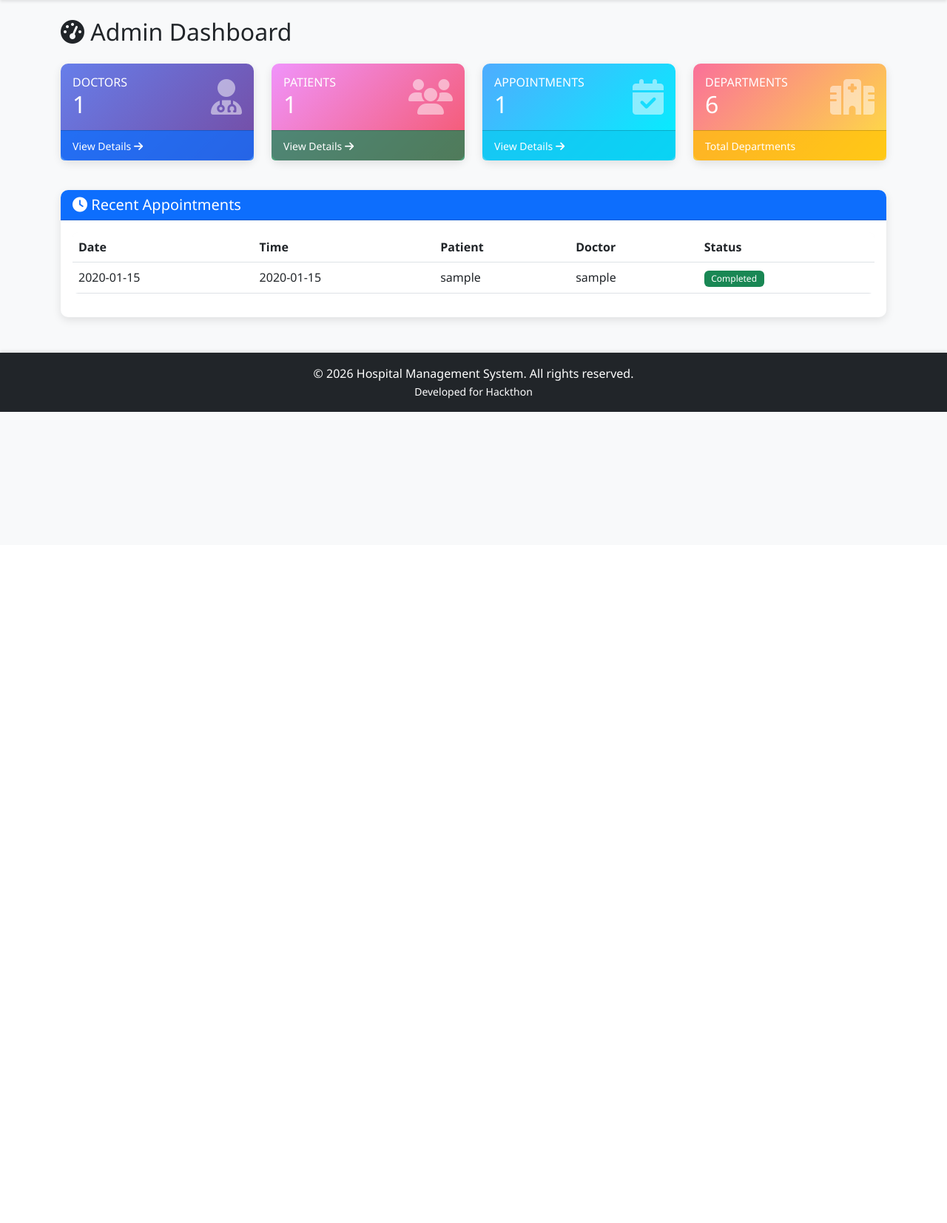
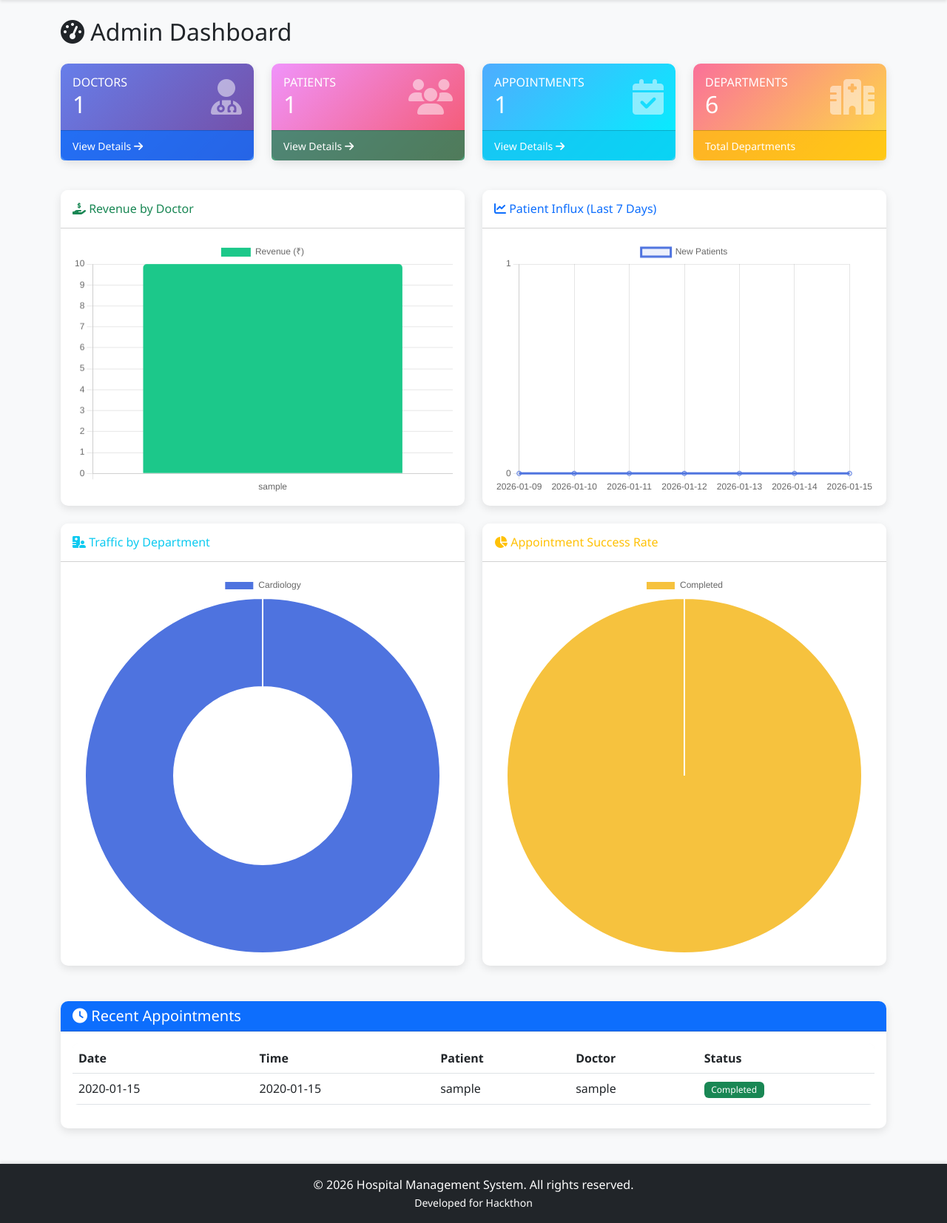
Before and after one commit to singh-akhand/CureOne-Hospital-Management-System, a Flask app: page /admin/dashboard in a window 1280 px wide. Shown: the part 63-1717 px from the top of the page at 74% size. Before the commit the page ends 620 px from the top, so only its background shows below. Run offline with Flask 3, Linux system fonts and the light colour scheme; a user stored in the database is signed in; tables that the repository leaves empty hold one stand-in row (values such as "Sample post").

Commit message:
Added Analytics Dashboard & Updated requirements.txt

```diff
--- a/app.py
+++ b/app.py
@@ -17,6 +17,7 @@
 from weasyprint import HTML
 from flask import Flask, render_template, redirect, url_for, request, flash, send_file, make_response
 import google.generativeai as genai
+from sqlalchemy import func
 
 # Create Flask app
 app = Flask(__name__)
@@ -195,21 +196,86 @@
 @login_required
 @roles_required('admin')
 def admin_dashboard():
-    """Admin dashboard with statistics and recent appointments"""
+    """Admin dashboard with Advanced Analytics"""
+
+    # --- 1. Basic Counters  ---
     total_doctors = Doctor.query.count()
     total_patients = Patient.query.count()
     total_appointments = Appointment.query.count()
     total_departments = Department.query.count()
 
-    # Get recent 10 appointments
+    # --- 2. ADVANCED ANALYTICS  ---
+
+    # CHART 1: Revenue per Doctor
+    # Formula: Completed Appointments * Consultation Fee
+    revenue_data = db.session.query(
+        User.username,
+        func.count(Appointment.id),
+        Doctor.consultation_fee
+    ).join(Doctor, Doctor.user_id == User.id)\
+     .join(Appointment, Appointment.doctor_id == Doctor.id)\
+     .filter(Appointment.status == 'Completed')\
+     .group_by(Doctor.id).all()
+
+    doc_revenue_labels = [r[0] for r in revenue_data]  # Doctor Names
+    doc_revenue_values = [r[1] * r[2] for r in revenue_data]  # Total Money
+
+    # CHART 2: Patient Influx (Last 7 Days)
+    seven_days_ago = datetime.utcnow() - timedelta(days=6)
+    influx_data = db.session.query(
+        func.date(User.created_at),
+        func.count(Patient.id)
+    ).join(Patient, Patient.user_id == User.id)\
+     .filter(User.created_at >= seven_days_ago)\
+     .group_by(func.date(User.created_at)).all()
+
+    # Logic to fill missing dates with 0s
+    influx_dict = {str(r[0]): r[1] for r in influx_data}
+    influx_labels = []
+    influx_values = []
+    for i in range(6, -1, -1):
+        date_chk = (datetime.utcnow() - timedelta(days=i)).strftime('%Y-%m-%d')
+        influx_labels.append(date_chk)
+        influx_values.append(influx_dict.get(date_chk, 0))
+
+    # CHART 3: Appointments by Department
+    dept_data = db.session.query(
+        Department.name,
+        func.count(Appointment.id)
+    ).join(Doctor, Doctor.department_id == Department.id)\
+     .join(Appointment, Appointment.doctor_id == Doctor.id)\
+     .group_by(Department.name).all()
+
+    dept_labels = [d[0] for d in dept_data]
+    dept_values = [d[1] for d in dept_data]
+
+    # CHART 4: Appointment Status (Success Rate)
+    status_data = db.session.query(
+        Appointment.status,
+        func.count(Appointment.id)
+    ).group_by(Appointment.status).all()
+
+    status_labels = [s[0] for s in status_data]
+    status_values = [s[1] for s in status_data]
+
+    # Recent Appointments List
     recent_appointments = Appointment.query.order_by(Appointment.created_at.desc()).limit(10).all()
 
     return render_template('admin/dashboard.html',
-                         total_doctors=total_doctors,
-                         total_patients=total_patients,
-                         total_appointments=total_appointments,
-                         total_departments=total_departments,
-                         recent_appointments=recent_appointments)
+                           total_doctors=total_doctors,
+                           total_patients=total_patients,
+                           total_appointments=total_appointments,
+                           total_departments=total_departments,
+                           recent_appointments=recent_appointments,
+                           # Pass Analytics Data
+                           doc_revenue_labels=doc_revenue_labels,
+                           doc_revenue_values=doc_revenue_values,
+                           influx_labels=influx_labels,
+                           influx_values=influx_values,
+                           dept_labels=dept_labels,
+                           dept_values=dept_values,
+                           status_labels=status_labels,
+                           status_values=status_values)
 
 
 @app.route('/admin/doctors')
--- a/requirements.txt
+++ b/requirements.txt
@@ -4,3 +4,5 @@
 bcrypt>=4.0.0
 email-validator==2.1.0
 bleach==6.1.0
+weasyprint
+google-generativeai
--- a/templates/admin/dashboard.html
+++ b/templates/admin/dashboard.html
@@ -82,6 +82,111 @@
     </div>
 </div>
 
+<div class="row mb-4">
+    <div class="col-md-6 mb-4">
+        <div class="card shadow h-100">
+            <div class="card-header bg-white py-3 d-flex justify-content-between align-items-center">
+                <h6 class="m-0 font-weight-bold text-success"><i class="fas fa-hand-holding-usd"></i> Revenue by Doctor</h6>
+            </div>
+            <div class="card-body">
+                <canvas id="revenueChart" height="200"></canvas>
+            </div>
+        </div>
+    </div>
+
+    <div class="col-md-6 mb-4">
+        <div class="card shadow h-100">
+            <div class="card-header bg-white py-3">
+                <h6 class="m-0 font-weight-bold text-primary"><i class="fas fa-chart-line"></i> Patient Influx (Last 7 Days)</h6>
+            </div>
+            <div class="card-body">
+                <canvas id="influxChart" height="200"></canvas>
+            </div>
+        </div>
+    </div>
+
+    <div class="col-md-6 mb-4">
+        <div class="card shadow h-100">
+            <div class="card-header bg-white py-3">
+                <h6 class="m-0 font-weight-bold text-info"><i class="fas fa-hospital-user"></i> Traffic by Department</h6>
+            </div>
+            <div class="card-body">
+                <canvas id="deptChart" height="200"></canvas>
+            </div>
+        </div>
+    </div>
+
+    <div class="col-md-6 mb-4">
+        <div class="card shadow h-100">
+            <div class="card-header bg-white py-3">
+                <h6 class="m-0 font-weight-bold text-warning"><i class="fas fa-chart-pie"></i> Appointment Success Rate</h6>
+            </div>
+            <div class="card-body">
+                <canvas id="statusChart" height="200"></canvas>
+            </div>
+        </div>
+    </div>
+</div>
+
+<script src="https://cdn.jsdelivr.net/npm/chart.js"></script>
+<script>
+    // 1. Revenue Chart (Bar)
+    new Chart(document.getElementById('revenueChart'), {
+        type: 'bar',
+        data: {
+            labels: {{ doc_revenue_labels | tojson }},
+            datasets: [{
+                label: 'Revenue (₹)',
+                data: {{ doc_revenue_values | tojson }},
+                backgroundColor: '#1cc88a',
+                borderRadius: 5
+            }]
+        },
+        options: { scales: { y: { beginAtZero: true } } }
+    });
+
+    // 2. Patient Influx Chart (Line)
+    new Chart(document.getElementById('influxChart'), {
+        type: 'line',
+        data: {
+            labels: {{ influx_labels | tojson }},
+            datasets: [{
+                label: 'New Patients',
+                data: {{ influx_values | tojson }},
+                borderColor: '#4e73df',
+                backgroundColor: 'rgba(78, 115, 223, 0.1)',
+                tension: 0.3,
+                fill: true
+            }]
+        },
+        options: { scales: { y: { beginAtZero: true, ticks: { stepSize: 1 } } } }
+    });
+
+    // 3. Department Chart (Doughnut)
+    new Chart(document.getElementById('deptChart'), {
+        type: 'doughnut',
+        data: {
+            labels: {{ dept_labels | tojson }},
+            datasets: [{
+                data: {{ dept_values | tojson }},
+                backgroundColor: ['#4e73df', '#1cc88a', '#36b9cc', '#f6c23e', '#e74a3b', '#858796']
+            }]
+        }
+    });
+
+    // 4. Status Chart (Pie)
+    new Chart(document.getElementById('statusChart'), {
+        type: 'pie',
+        data: {
+            labels: {{ status_labels | tojson }},
+            datasets: [{
+                data: {{ status_values | tojson }},
+                backgroundColor: ['#f6c23e', '#1cc88a', '#e74a3b'] // Yellow (Booked), Green (Completed), Red (Cancelled)
+            }]
+        }
+    });
+</script>
+
 <!-- Recent Appointments -->
 <div class="card shadow">
     <div class="card-header bg-primary text-white">
--- a/templates/patient/book_appointment.html
+++ b/templates/patient/book_appointment.html
@@ -21,7 +21,7 @@
                 <hr>
                 <p class="mb-1"><strong>Qualification:</strong> {{ doctor.qualification }}</p>
                 <p class="mb-1"><strong>Experience:</strong> {{ doctor.experience_years }} years</p>
-                <p class="mb-1"><strong>Fee:</strong> ${{ doctor.consultation_fee }}</p>
+                <p class="mb-1"><strong>Fee:</strong> ₹{{ doctor.consultation_fee }}</p>
                 <hr>
                 <p class="mb-1"><strong>Available Days:</strong></p>
                 <p>{{ doctor.available_days }}</p>
@@ -100,7 +100,7 @@
                     <div class="alert alert-info">
                         <i class="fas fa-info-circle"></i>
                         <strong>Note:</strong> Please arrive 10 minutes before your scheduled time.
-                        Consultation fee of ${{ doctor.consultation_fee }} will be charged.
+                        Consultation fee of ₹{{ doctor.consultation_fee }} will be charged.
                     </div>
 
                     <div class="d-flex gap-2">
```
